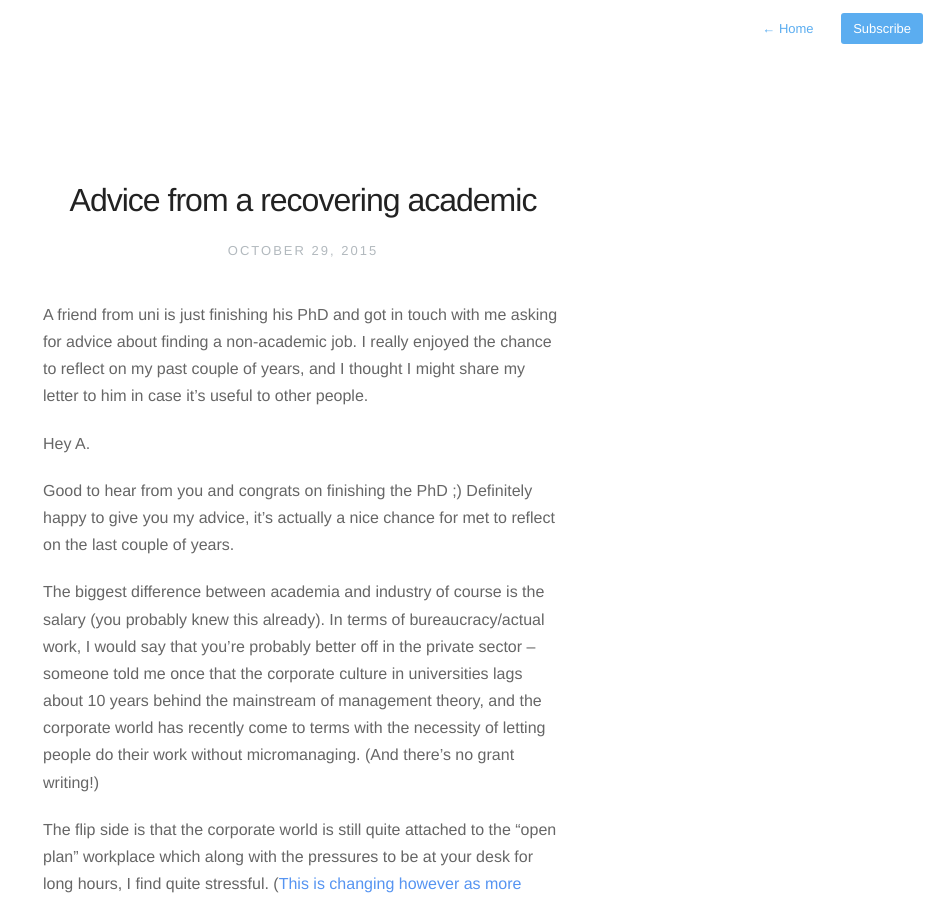
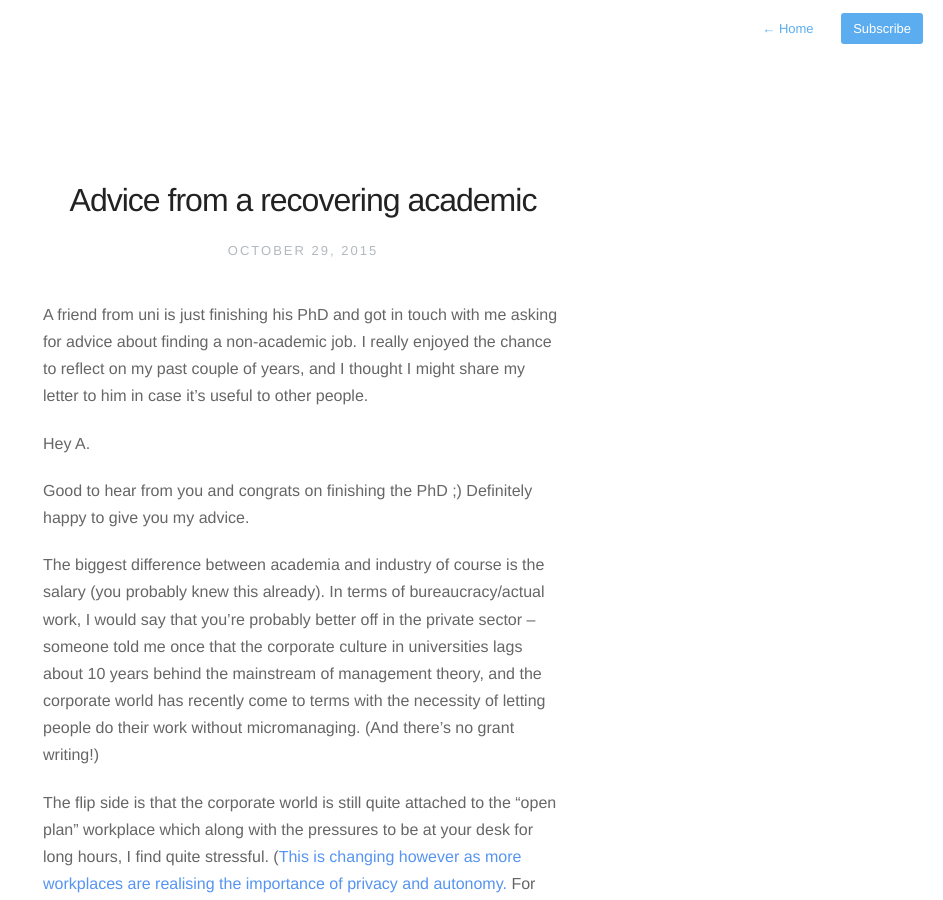
Before and after one commit to themrmax/themrmax.github.io, a Jekyll site: the page built from _posts/2015-10-29-advice-from-a-recovering-academic.md, in a window 1280 px wide and 900 px high. Shown: the whole window, without its empty margins (337-1280 px from the left). Built offline with Jekyll 4.4.1, drawn with Linux system fonts in a browser that asks for light colours; nearby versions of some CDN libraries; Markdown is read by kramdown in place of the engine named in the settings.

Commit message:
Update 2015-10-29-advice-from-a-recovering-academic.md

```diff
--- a/_posts/2015-10-29-advice-from-a-recovering-academic.md
+++ b/_posts/2015-10-29-advice-from-a-recovering-academic.md
@@ -6,7 +6,7 @@ A friend from uni is just finishing his PhD and got in touch with me asking for
 
 Hey A.
 
-Good to hear from you and congrats on finishing the PhD ;) Definitely happy to give you my advice, it's actually a nice chance for met to reflect on the last couple of years.
+Good to hear from you and congrats on finishing the PhD ;) Definitely happy to give you my advice.
 
 The biggest difference between academia and industry of course is the salary (you probably knew this already). In terms of bureaucracy/actual work, I would say that you're probably better off in the private sector -- someone told me once that the corporate culture in universities lags about 10 years behind the mainstream of management theory, and the corporate world has recently come to terms with the necessity of letting people do their work without micromanaging. (And there's no grant writing!)
 
```
